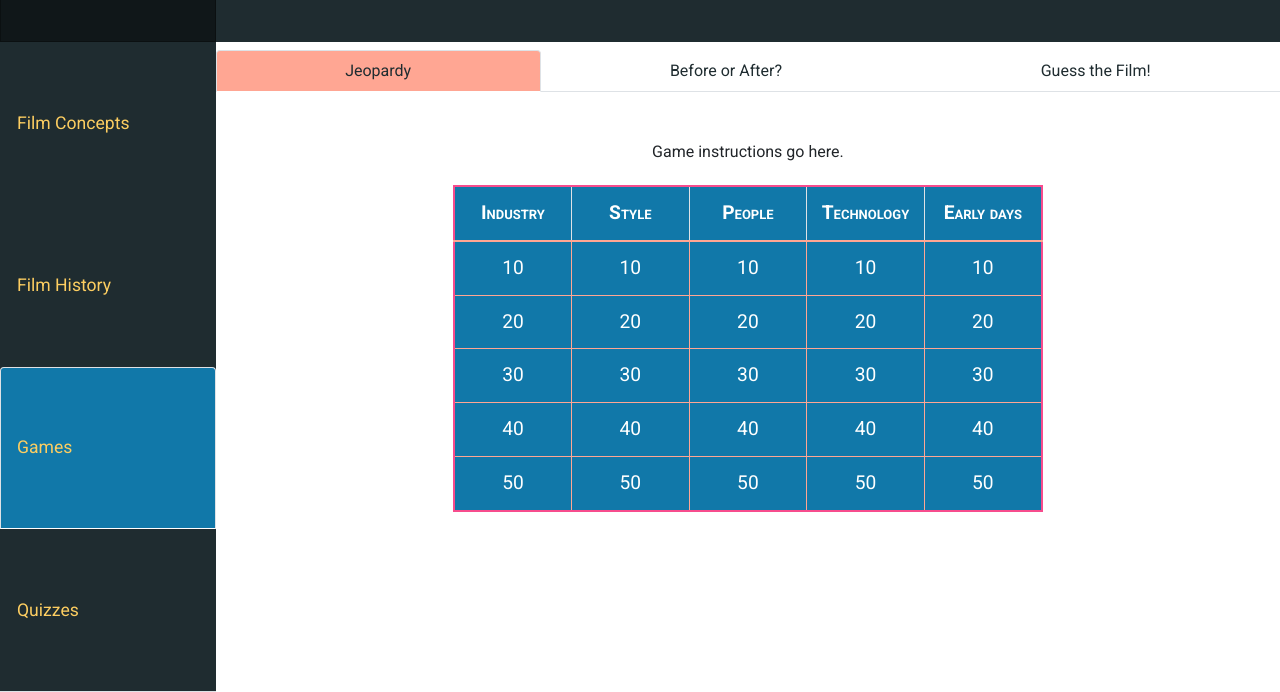
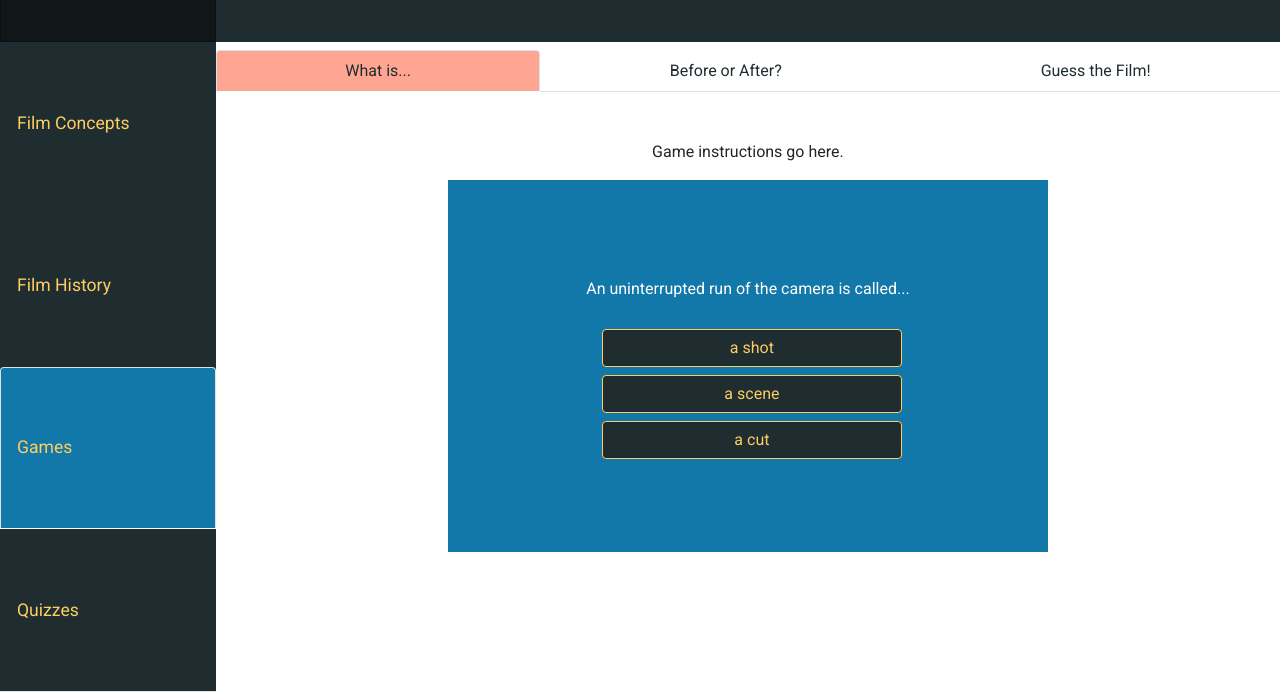
Before and after one commit to dinaporia/cinema-art, a website: page learning/games.html in a window 1280 px wide. Shown: the part 108-800 px from the top of the page. Drawn offline with nearby package versions, Linux system fonts and the light colour scheme; a web font is replaced by a local one.

Commit message:
restructure blur game on new page, setup display for jeopardy game

```diff
--- a/css/styles.scss
+++ b/css/styles.scss
@@ -189,7 +189,6 @@ header {
 .game {
     display: flex;
     position: relative;
-    padding: 5px;
     max-width: 600px;
     margin: auto;
 }
@@ -197,6 +196,7 @@ header {
 #blur {
     .game {
         background-color: $dark;
+        padding: 5px;
         .btn {
             position: absolute;
             width: 100px;
@@ -230,36 +230,78 @@ header {
 // jeopardy game
 #jeopardy {
     text-align: center;
+    .game {
+        background-color: $primary;
+    }
+    // styling for questions & answers
+    .prompt {
+        position: absolute;
+        width: 100%;
+        top: 50%;
+        left: 50%;
+        margin: 0;
+        transform: translate(-50%, -50%);
+        color: white;
+     //   z-index: -1;
+        p {
+            width: 100%;
+            padding: .5rem;
+        }
+        .btn-group-vertical {
+            min-width: 50%;
+        }
+        .btn {
+
+            border-radius: 0.25rem;
+
+        }
+    }
 }
-
+// table styling for jeopardy game
 .jeopardy-main {
+    z-index: -1;
     border: 2px solid $accent;
     background: $primary;
     color: white;
     font-size: 1.2em;
+    margin-bottom: 0;
+    table-layout: fixed;
+    width: 100%;
     td {
         border-color: $secondary;
-        width: 20%;
+        height: 60px;
+        // hover behavior for unanswered cells
+        &:not(.answered){
+            &:hover {
+                background-color: $secondary;
+                color: $primary;
+                font-weight: bold;
+                cursor: pointer;
+            }
+        }
+        // answered cells are grayed out and not clickable
+        &.answered {
+            background-color: $trans-box;
+            color: lightgray;
+            &:hover {
+                cursor: default;
+            }
+        }
     }
-    thead th {
+    // styling and alignment for table headings
+    thead th{
         font-family: $font-stack;
         font-variant: small-caps;
-
+        vertical-align: middle;
         border-bottom: 2px solid $secondary;
+    }
+    th {
+        width: 20%;
+        height: 70px;
     }
 }
 
-/*
-    .head-row {
 
-        border: none;
-        border-bottom: 3px $secondary double;
-        padding: .5em;
-    }
-    .col {
-        border: 1px solid $secondary;
-    }
-}*/
 
 
 
--- a/js/games.js
+++ b/js/games.js
@@ -1,4 +1,8 @@
+$("#blur-tab").on("click", blurSetUp);
+
+
 // blur game
+function blurSetUp () {
     // create objects to hold images along with movie titles
     const img1 = {url: "../img/caligari.jpg", title:"The Cabinet of Dr Caligari"};
     const img2 = {url: "../img/cinematography.jpg", title: "Vertigo"};
@@ -10,82 +14,82 @@
     // store image objects in array
     const blurImgArray = [img1, img2, img3, img4, img5, img6, img7];
 
-    // prepare random image from array to pass to html img element
+    // prepare random image from array to pass to img element
     const imgElement = document.querySelector("#blurImageContainer");
     let imgIndex = Math.floor((Math.random()*7));
     let image = blurImgArray[imgIndex];
 
-    // apply initial blur to image
+    // set up initial blur amount
     let blurVal = 40;
     let blurAmount = "blur(" + blurVal + "px)";
-    // set initial score and declare timer to be globally reusable
+
+    // set initial score and declare timer to be globally usable
     let score = 100;
     let pauseTimer;
 
+    // start game on button click
+    $("#startButton").on("click", blurGame);
 
-// game runs on button click (inline)
+    // primary game run
     function blurGame() {
         // url of image from array is passed to img element
         imgElement.src = image.url;
-    // blur is applied
+        // apply blur to image
         imgElement.style.filter = blurAmount;
-    // start button disappears, answer box appears
+        // start button disappears
         $("#startButton").hide();
-    // guess fieldset and score display on screen
+        // guess fieldset and score appear
         $(".hide").show();
         $("#currentScore").text(score);
         // blur timer runs every 2 seconds
         pauseTimer = setInterval(blurTimer, 2000);
 
         // event listeners
-    // guess button in fieldset
+        // guess button runs function to check guess
         $("#guess-btn").on("click", checkBlurGuess);
-    // OK button on success modal
+        // OK button on success modal removes blur
         $("#ok-button").click(function() {
-        // remove blur from image, hide guess input, dismiss modal
             imgElement.style.filter = "blur(0px)";
             $("#successModal").modal("hide");
         })
-    // Guess Again button on failure modal
+        // Guess Again button on failure modal continues timer
         $("#guess-again").click(function() {
-        // continue timer, dismiss modal
             $("#failModal").modal("hide");
             pauseTimer = setInterval(blurTimer, 2000);
         })
-    // Give up button on failure modal
+        // Give up button on failure modal resets game
         $("#give-up").click(function() {
             $("#failModal").modal("hide");
             resetGame();
             })
-    // user navigates to different tab during gameplay
+        // if user navigates to different tab during gameplay, reset game
         $("#jeopardy-tab").on("click", resetGame);
         $("#timeline-tab").on("click", resetGame);
     }
-
+    // decrease blur by 2px and score by 5 points until blur is 0
     function blurTimer() {
-    // as long as the image is blurred, decrease score by 5 and blur by 2
         if (blurVal > 0) {
             blurVal -= 2;
             score -= 5;
             blurAmount = "blur(" + blurVal + "px)";
             imgElement.style.filter = blurAmount;
-        // update score at every increment
+            // update score display
             $("#currentScore").text(score);
         } else {
             // once the blur is cleared, stop timer and inform user
             clearInterval(pauseTimer);
+            $("#blurGuess:text").val("");
             alert("You ran out of time!");
         }
     }
 
-// function runs on guess button click
+    // check if guess is correct
         function checkBlurGuess() {
-        // convert user input to lowercase
+            // store lowercase input in variable, clear displayed input, pause timer
             const guess = $("#blurGuess:text").val().toLowerCase();
             $("#blurGuess:text").val("");
-        // pause timer
             clearInterval(pauseTimer);
-        // if input field is empty, continue timer
+            // if input field is empty, do nothing, continue timer
             if (guess === "") {
                 pauseTimer = setInterval(blurTimer, 2000);
                 return;
@@ -126,3 +130,8 @@ function blurTimer() {
             $("#jeopardy-tab").off("click", resetGame);
             $("#timeline-tab").off("click", resetGame);
         }
+};
+
+// jeopardy game
+/* when prompt comes up, send table jeopardy-main to z-index -1;
+*/
--- a/learning/games.html
+++ b/learning/games.html
@@ -48,7 +48,7 @@
                 <div class="content-panel">
                         <!-- tab based navigation to different content sections -->
                     <ul class="nav nav-tabs nav-fill justify-content-between units" id="units">
-                        <li class="nav-item"><a class="nav-link px-0 active" data-toggle="tab" href="#jeopardy" id="jeopardy-tab" role="tab" aria-controls="jeopardy" aria-selected="true">Jeopardy</a></li>
+                        <li class="nav-item"><a class="nav-link px-0 active" data-toggle="tab" href="#jeopardy" id="jeopardy-tab" role="tab" aria-controls="jeopardy" aria-selected="true">What is...</a></li>
                         <li class="nav-item"><a class="nav-link px-0" data-toggle="tab" href="#timeline" id="timeline-tab" role="tab" aria-controls="timeline" aria-selected="false">Before or After?</a></li>
                         <li class="nav-item"><a class="nav-link px-0" data-toggle="tab" href="#blur" id="blur-tab" role="tab" aria-controls="blur" aria-selected="false">Guess the Film!</a></li>
                     </ul>
@@ -65,13 +65,13 @@
                                             <th>Industry</th>
                                             <th>Style</th>
                                             <th>People</th>
-                                            <th>Technology</th>
+                                            <th>Tech</th>
                                             <th>Early days</th>
                                         </tr>
                                     </thead>
                                     <tbody>
                                         <tr>
-                                            <td>10</td>
+                                            <td class="answered">10</td>
                                             <td>10</td>
                                             <td>10</td>
                                             <td>10</td>
@@ -109,7 +109,15 @@
 
 
                                 </table>
-
+                                <div class="prompt" id="question"><p>An uninterrupted run of the camera is called...</p>
+                                <div class="btn-group-vertical">
+                                    <button type="button" class="btn btn-outline-light btn-dark m-1">a shot</button>
+                                    <button type="button" class="btn btn-outline-light btn-dark m-1">a scene</button>
+                                    <button type="button" class="btn btn-outline-light btn-dark m-1">a cut</button>
+                                    </div>
+                                </div>
+                                <!--
+                                <div class="prompt" id="answer"><p>The correct answer is: <span id="correctAnswer"></span>. You <span id="gain"></span> points!</p></div>-->
                             </div>
 
                         </div>
@@ -125,10 +133,10 @@
 
                         <!-- blur game -->
                         <div class="tab-pane fade show" id="blur" role="tabpanel" aria-labelledby="blur-tab">
-                            <p class="text-center mb-3">Can you guess which film the following still is from? Click "Start" to begin, and hurry, your time is running out!</p>
+                            <p class="text-center mb-3">Can you guess which film the following still is from? Click "Start Game" to begin, and hurry, your time is running out!</p>
                             <div class="game">
                                 <img id="blurImageContainer" src="">
-                                <button type="button" id="startButton" class="btn btn-outline-dark btn-light" onclick="blurGame()">Start Game!</button>
+                                <button type="button" id="startButton" class="btn btn-outline-dark btn-light"">Start Game!</button>
                                 <p class="hide">Score: <span id="currentScore"></span></p>
                             </div>
                             <!-- fieldset is hidden until game starts -->
```
Also changed, not shown: css/styles.css. Lines whose indentation alone changed are shown as unchanged.
